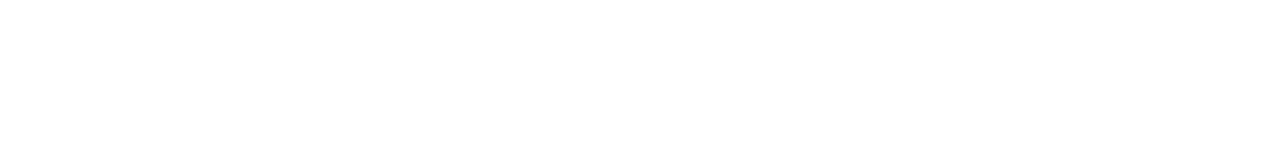
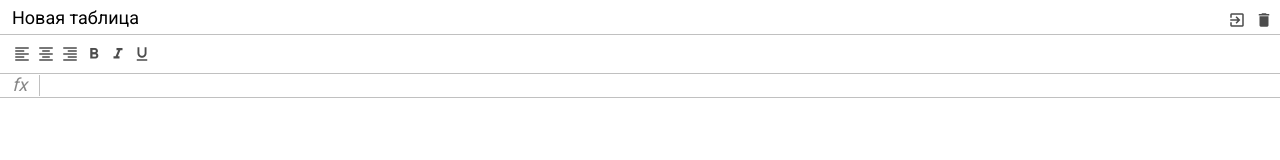
Before and after one commit to zhumabekov/exel-course, a website built with webpack: page src/index.html in a window 1280 px wide. Built offline with nearby package versions, Linux system fonts and the light colour scheme.

Commit message:
created header, toolbar, formula

```diff
--- a/package.json
+++ b/package.json
@@ -41,6 +41,7 @@
     "webpack-dev-server": "^3.11.2"
   },
   "dependencies": {
-    "@babel/polyfill": "^7.12.1"
+    "@babel/polyfill": "^7.12.1",
+    "normalize.css": "^8.0.1"
   }
 }
--- a/src/index.html
+++ b/src/index.html
@@ -5,9 +5,67 @@
   <meta http-equiv="X-UA-Compatible" content="IE=edge">
   <meta name="viewport" content="width=device-width, initial-scale=1.0">
   <link rel="shortcut icon" href="favicon.ico">
+  <link href="https://fonts.googleapis.com/icon?family=Material+Icons" rel="stylesheet">
   <title>Exel JS</title>
 </head>
 <body>
-  <div id="app" class="container"></div>
+  <div id="app" class="container">
+    <div class="exel">
+      <div class="exel__header">
+        <input type="text" class="input" value="Новая таблица">
+        <div>
+          <div class="button">
+            <i class="material-icons">
+              exit_to_app
+            </i>
+          </div>
+          <div class="button">
+            <i class="material-icons">
+              delete
+            </i>
+          </div>
+        </div>
+      </div>
+      <div class="exel__toolbar">
+        <div class="button">
+          <i class="material-icons">
+            format_align_left
+          </i>
+        </div>
+        <div class="button">
+          <i class="material-icons">
+            format_align_center
+          </i>
+        </div>
+        <div class="button">
+          <i class="material-icons">
+            format_align_right
+          </i>
+        </div>
+        <div class="button">
+          <i class="material-icons">
+            format_bold
+          </i>
+        </div>
+        <div class="button">
+          <i class="material-icons">
+            format_italic
+          </i>
+        </div>
+        <div class="button">
+          <i class="material-icons">
+            format_underlined
+          </i>
+        </div>
+      </div>
+      <div class="exel__formula">
+        <div class="info">fx</div>
+        <div class="input" contenteditable spellcheck="false"></div>
+      </div>
+      <div class="exel__table">
+
+      </div>
+    </div>
+  </div>
 </body>
 </html>
--- /dev/null
+++ b/src/scss/_mixins.scss
@@ -0,0 +1,19 @@
+@mixin button($color: green) {
+  height: 24px;
+  min-width: 24px;
+  padding: 3px;
+  text-align: center;
+  position: relative;
+  display: inline-block;
+  color: rgba($color: #000000, $alpha: .7);
+  i{
+    font-size: 18px;
+  }
+  &:active, .active{
+    color: $color;
+  }
+  &:hover{
+    background: #eee;
+    cursor: pointer;
+  }
+}
--- /dev/null
+++ b/src/scss/_variables.scss
@@ -0,0 +1,5 @@
+$header-height: 34px;
+$toolbar-height: 40px;
+$formula_height: 24px;
+$info-cell-width: 40px;
+$border-color: #c0c0c0;
--- /dev/null
+++ b/src/scss/formula.scss
@@ -0,0 +1,28 @@
+@import 'variables';
+@import 'mixins';
+
+.exel__formula{
+  position: absolute;
+  top: $header-height + $toolbar-height;
+  left: 0;
+  right: 0;
+  height: $formula_height;
+  border-bottom: 1px solid $border-color;
+  display: flex;
+  align-items: center;
+  .info{
+    font-size: 18px;
+    font-style: italic;
+    text-align: center;
+    border-right: 1px solid $border-color;
+    min-width: $info-cell-width;
+  }
+  .input{
+    width: 100%;
+    height: 100%;
+    padding: 4px;
+    font-size: 12px;
+    outline: none;
+    color: #000;
+  }
+}
--- /dev/null
+++ b/src/scss/header.scss
@@ -0,0 +1,35 @@
+@import 'variables';
+@import 'mixins';
+
+.exel__header{
+  position: absolute;
+  top: 0;
+  right: 0;
+  left: 0;
+  height: $header-height;
+  padding: 8px 4px 0;
+  display: flex;
+  justify-content: space-between;
+
+  .input{
+    margin: 0;
+    padding: 2px 7px;
+    color: #000;
+    border: 1px solid transparent;
+    border-radius: 2px;
+    height: 20px;
+    font-size: 18px;
+    line-height: 22px;
+    outline: none;
+
+    &:hover{
+      border: 1px solid $border-color;
+    }
+    &:focus{
+      border: 2px solid #1a73e8;
+    }
+  }
+  .button{
+    @include button(green);
+  }
+}
--- a/src/scss/index.scss
+++ b/src/scss/index.scss
@@ -0,0 +1,21 @@
+@import url('https://fonts.googleapis.com/css2?family=Roboto&display=swap');
+@import '~normalize.css';
+
+@import 'header';
+@import 'toolbar';
+@import 'formula';
+@import 'table';
+
+*{
+  margin: 0;
+  padding: 0;
+  box-sizing: border-box;
+}
+body{
+  font-family: 'Roboto', sans-serif;
+  font-size: 12px;
+}
+.exel{
+  position: relative;
+  color: #888;
+}
--- /dev/null
+++ b/src/scss/table.scss
@@ -0,0 +1,4 @@
+@import 'variables';
+@import 'mixins';
+
+.exel__table{}
--- /dev/null
+++ b/src/scss/toolbar.scss
@@ -0,0 +1,17 @@
+@import 'variables';
+@import 'mixins';
+
+.exel__toolbar{
+  position: absolute;
+  top: $header-height;
+  left: 0;
+  right: 0;
+  height: $toolbar-height;
+  border-top: 1px solid $border-color;
+  border-bottom: 1px solid $border-color;
+  padding: 7px 10px;
+  display: flex;
+  .button{
+    @include button(green);
+  }
+}
```
Also changed, not shown: 1 other file.
